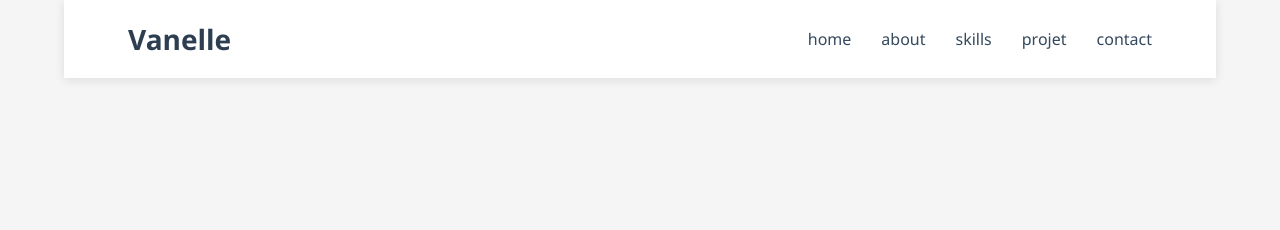
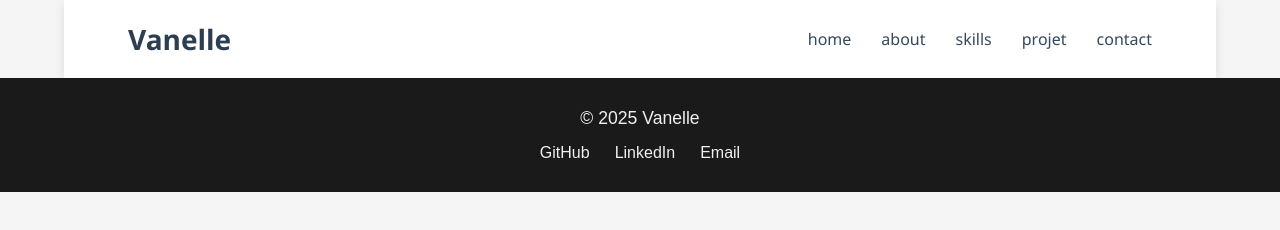
Before and after one commit to vanelle-237/sante, a plain HTML site: page index.html in a window 1280 px wide. Drawn offline with Linux system fonts and the light colour scheme.

Commit message:
ajout de mes modifications

```diff
--- a/index.html
+++ b/index.html
@@ -74,11 +74,18 @@
 
     </main>
 
-    <!-- jule -->
-    <footer>
-        <div class="container">
+    <!-- jules -->
+<footer>
 
-        </div>
-    </footer>
+  <div class="footer-container">
+    <p class="footer-name">© 2025 Vanelle</p>
+    <ul class="footer-links">
+      <li><a href="https://github.com/jeandupont" target="_blank">GitHub</a></li>
+      <li><a href="https://linkedin.com/in/jeandupont" target="_blank">LinkedIn</a></li>
+      <li><a href="mailto:vanellenoelle69@gmail.com">Email</a></li>
+    </ul>
+  </div>
+</footer>
+
 </body>
 </html>
--- a/style.css
+++ b/style.css
@@ -85,3 +85,41 @@ nav ul li a:hover::after {
         width: 100%;
     }
 }
+
+
+footer {
+  background-color: #1a1a1a;
+  color: #f0f0f0;
+  padding: 30px 20px;
+  text-align: center;
+  font-family: 'Arial', sans-serif;
+}
+
+.footer-container {
+  max-width: 900px;
+  margin: 0 auto;
+}
+
+.footer-name {
+  margin-bottom: 15px;
+  font-size: 1.1em;
+}
+
+.footer-links {
+  list-style: none;
+  padding: 0;
+  margin: 0;
+  display: flex;
+  justify-content: center;
+  gap: 25px;
+}
+
+.footer-links li a {
+  color: #f0f0f0;
+  text-decoration: none;
+  transition: color 0.3s ease;
+}
+
+.footer-links li a:hover {
+  color: #00bcd4;
+}
```
